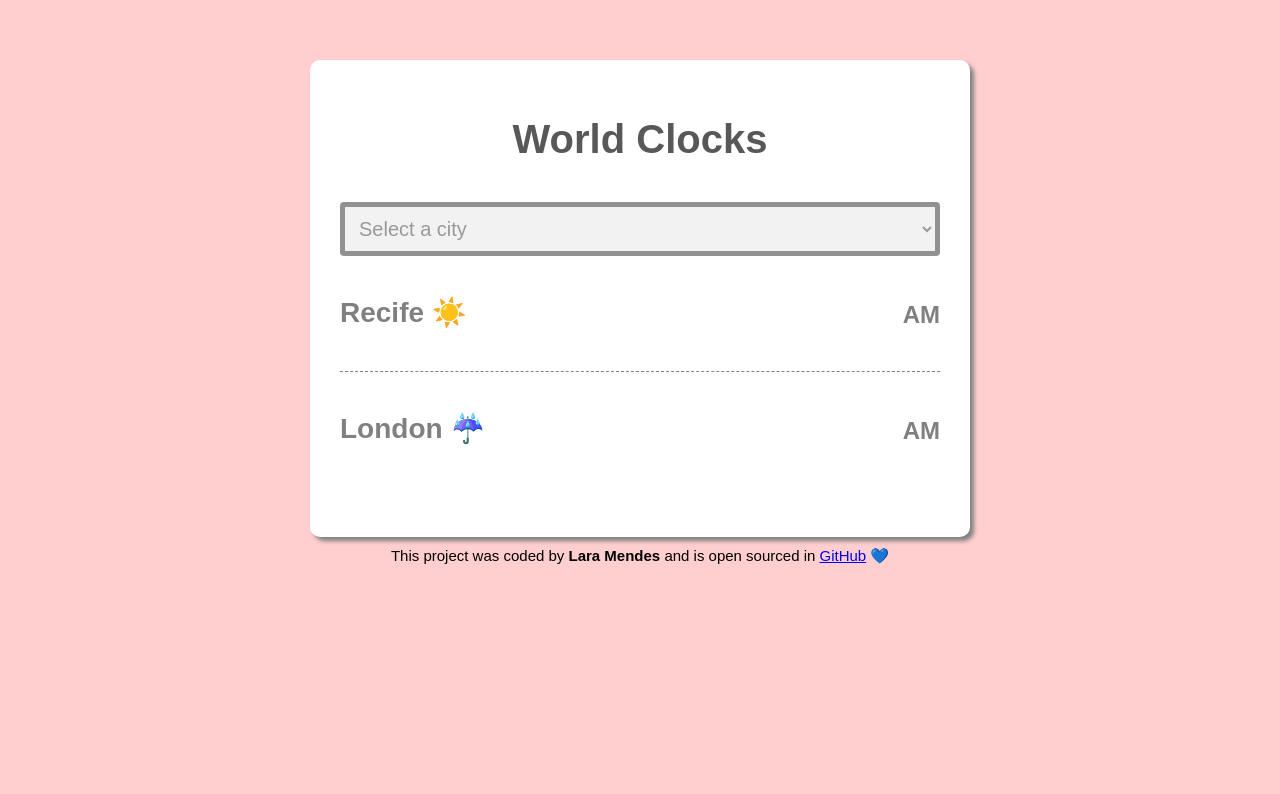
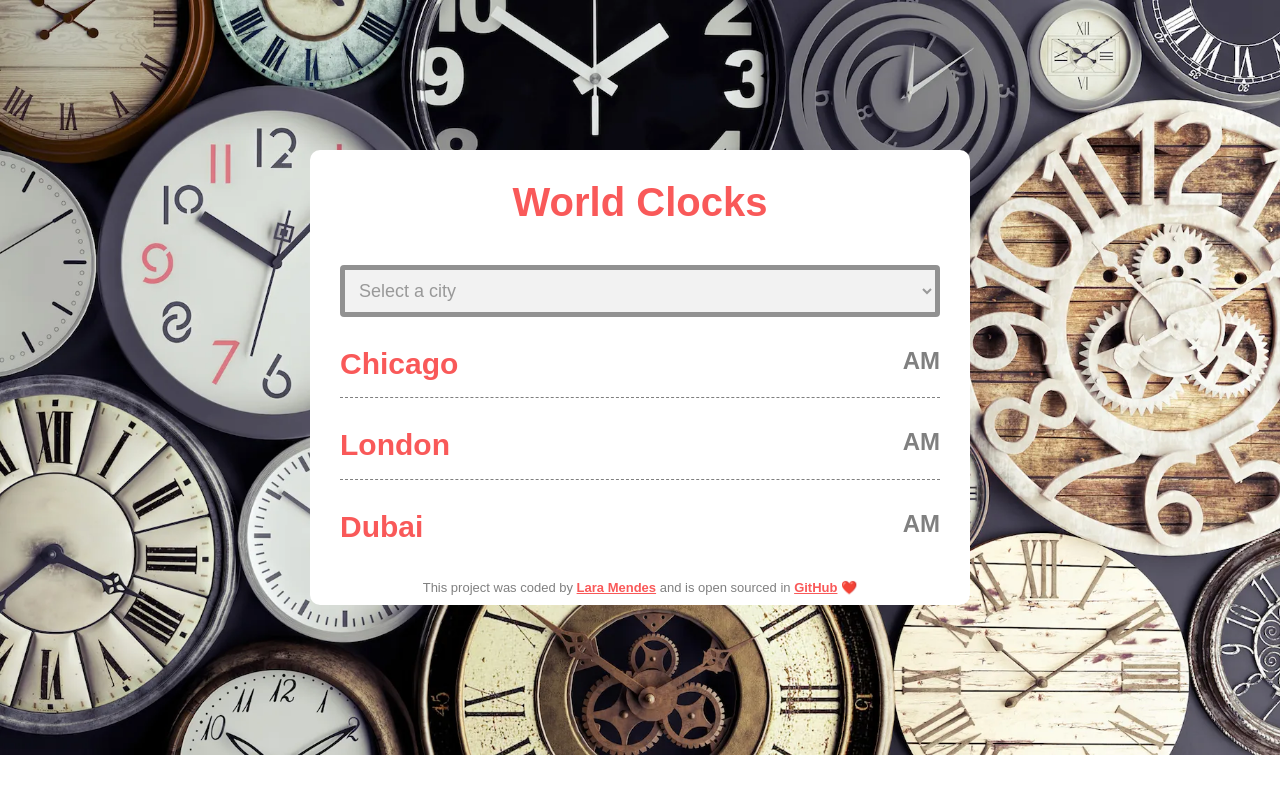
Before and after one commit to LaraMendesss/world-clock, a plain HTML site: page index.html in a window 1280 px wide. Drawn offline with nearby package versions, Linux system fonts and the light colour scheme; a script that the page names is missing.

Commit message:
Updating css and style

```diff
--- a/css/style.css
+++ b/css/style.css
@@ -1,22 +1,32 @@
-body{
-background-color: #ffcece;
+body {
+background-image: url("photos/clocks.webp");
+background-repeat: no-repeat;
+background-size:cover;
 color: grey;
-
- font-family: sans-serif;
+font-family: sans-serif;
 }
 
 h1{
 text-align: center;
 font-family: sans-serif;
 font-size: 40px;
+margin-top: 0;
 margin-bottom: 40px;
-color: black;
-opacity: 65%;
+color: grey;
+
+}
+
+a{
+text-decoration: none;
+color: #f95959;
+
 }
 
 h2{
 margin: 0 0 10px;
-font-size: 28px;
+font-size: 30px;
+color: #f95959;
+
 }
 
 select{
@@ -24,35 +34,36 @@ display: block;
 width: 100%;
 padding: 10px;
 border-radius: 4px;
-font-size: 20px;
+font-size: 18px;
 border-width: 5px;
 opacity: 80%;
-color: grey;
+color:grey;
 }
 
 footer{
 text-align: center;
-font-size: 15px;
-color: black;
+position: relative;
+bottom: -20px;
+font-size: 13px;
+color: grey;
 }
 .container {
 max-width:600px;
-margin: 60px auto 10px auto;
+margin: 150px auto;
 background-color: white;
 padding: 30px;
 border-radius: 10px;
-border-color: grey;
 border-width: 10px;
 text-align: center;
-box-shadow: 4px 4px 4px 0;
+
 }
 
 .city{
 display: flex;
-margin: 20px 0;
+margin: 10px 0 0 0;
 justify-content: space-between;
 border-bottom: 1px dashed grey;
-padding: 20px 0;
+padding: 20px 0 5px 0 ;
 text-align: left;
 }
 
@@ -62,12 +73,16 @@ border: none;
 .date{
 opacity: 0.7;
 text-align: left;
+font-size: 14px;
 }
 .time{
-font-size: 48px;
+font-size: 40px;
 font-weight: bold;
 }
 .time small{
 font-size: 24px;
 vertical-align:super;
 }
+strong{
+    color: #f95959;;
+}
--- a/index.html
+++ b/index.html
@@ -12,7 +12,7 @@
 </head>
 <body>
     <div class="container">
-    <h1>World Clocks</h1>
+    <h1><a href="index.html">World Clocks</a></h1>
     <select id="city">
 <option value="">Select a city</option>
 <option value="current">My current location</option>
@@ -22,9 +22,9 @@
 
     </select>
 <div id="cities">
-<div class="city" id="recife">
+<div class="city" id="chicago">
     <div>
-<h2>Recife  ☀️</h2>
+<h2>Chicago</h2>
 <div class="date"></div>
 </div>
 <div class="time"> <small>AM</small></div>
@@ -33,7 +33,16 @@
 </div>
 <div class="city" id="london">
     <div>
-<h2>London ☔</h2>
+<h2>London</h2>
+<div class="date"></div>
+</div>
+<div class="time"><small>AM</small></div>
+
+
+</div>
+<div class="city" id="dubai">
+    <div>
+<h2>Dubai</h2>
 <div class="date"></div>
 </div>
 <div class="time"><small>AM</small></div>
@@ -41,9 +50,8 @@
 
 </div>
 </div>
+    <footer>This project was coded by <strong><u>Lara Mendes</u></strong> and is open sourced in <strong><u><a href="https://github.com/LaraMendesss/world-clock" target="_blank">GitHub</a></u></strong> ❤️</footer>
 </div>
-    <footer>This project was coded by <strong>Lara Mendes</strong> and is open sourced in <a href="https://github.com/LaraMendesss/world-clock" target="_blank">GitHub</a> 💙</footer>
-
     <script src="javascript/index.js"></script>
 </body>
 </html>
--- a/javascript/index.js
+++ b/javascript/index.js
@@ -1,14 +1,14 @@
 setInterval(function()
 {
 
-let recifeElement = document.querySelector("#recife");
-if(recifeElement){
-let recifeDateElement= recifeElement.querySelector(".date");
-let recifeTimeElement= recifeElement.querySelector(".time");
+let chicagoElement = document.querySelector("#chicago");
+if(chicagoElement){
+let chicagoDateElement= chicagoElement.querySelector(".date");
+let chicagoTimeElement= chicagoElement.querySelector(".time");
 
 
-recifeDateElement.innerHTML=moment().tz("America/Recife").format("MMMM Do YYYY");
-recifeTimeElement.innerHTML=moment().tz("America/Recife").format("h:mm:ss [<small>]A[</small>]");
+chicagoDateElement.innerHTML=moment().tz("America/Chicago").format("MMMM Do YYYY");
+chicagoTimeElement.innerHTML=moment().tz("America/Chicago").format("h:mm:ss [<small>]A[</small>]");
 
 }
 let londonElement = document.querySelector("#london");
@@ -19,8 +19,21 @@ let londonTimeElement= londonElement.querySelector(".time");
 
 londonDateElement.innerHTML=moment().tz("Europe/London").format("MMMM Do YYYY");
 londonTimeElement.innerHTML=moment().tz("Europe/London").format("h:mm:ss [<small>]A[</small>]");
+}
+let dubaiElement = document.querySelector("#dubai");
+if(dubaiElement){
+let dubaiDateElement= dubaiElement.querySelector(".date");
+let dubaiTimeElement= dubaiElement.querySelector(".time");
+
+
+dubaiDateElement.innerHTML=moment().tz("Asia/Dubai").format("MMMM Do YYYY");
+dubaiTimeElement.innerHTML=moment().tz("Asia/Dubai").format("h:mm:ss [<small>]A[</small>]");
+
+
 
 }},1000);
+
+
 
 function updateCity(event){
     let cityTimeZone = event.target.value;
@@ -45,7 +58,10 @@ function updateCity(event){
     </div>
     <div class="time"> ${cityTime.format("h:mm:ss")} <small>${cityTime.format("A")}</small></div>
     </div>`;
+
+
 }
+
 
 let citiesSelectElement=document.querySelector("#city");
 citiesSelectElement.addEventListener("change",updateCity);
```
Also changed, not shown: css/photos/clocks.webp (added).
